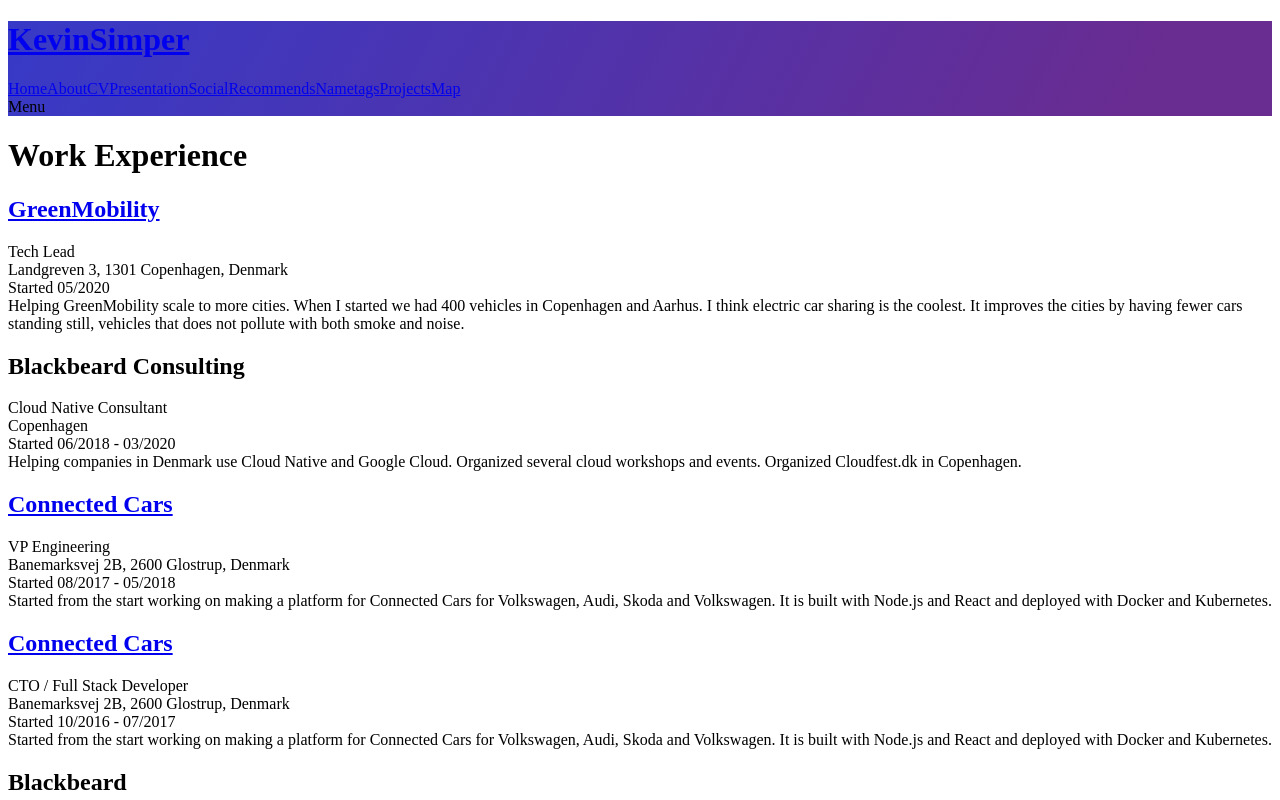
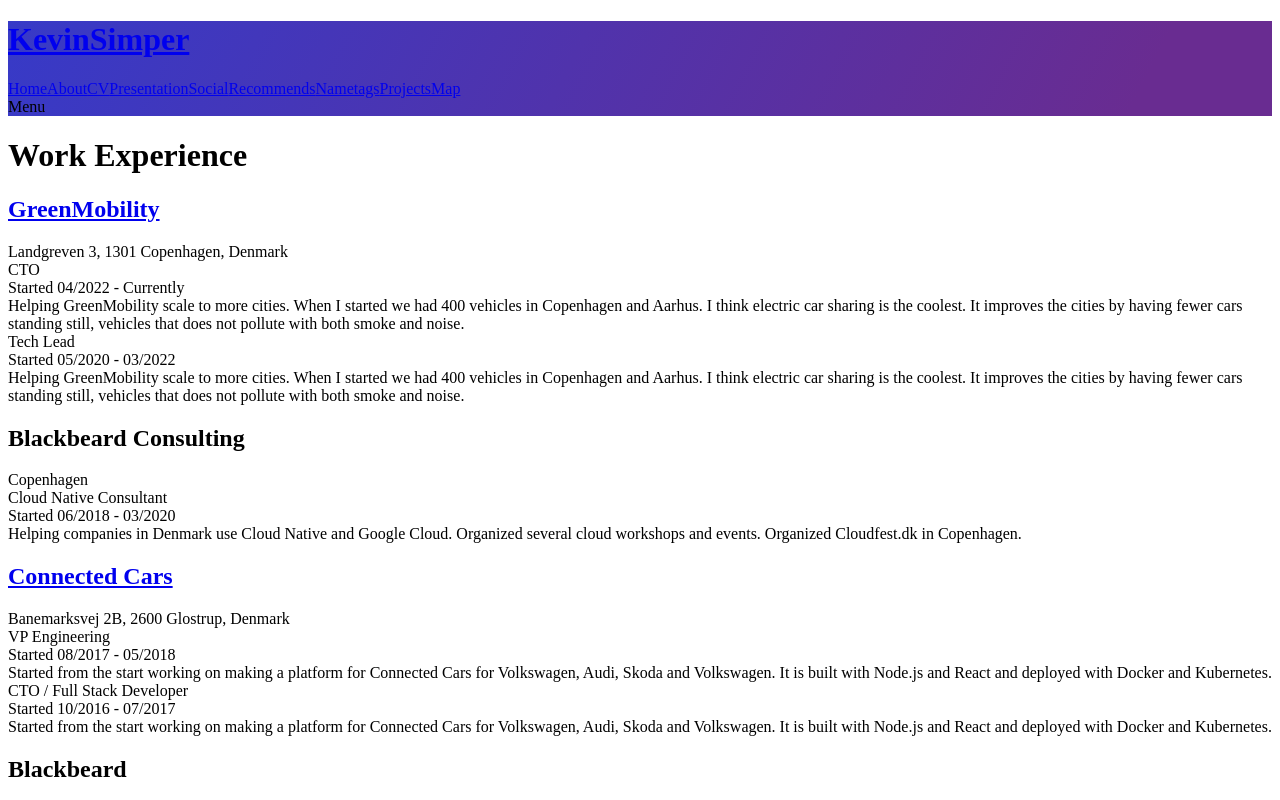
Before and after one commit to kevinsimper/kevinsimper.dk, a Next.js app: page /about/experience in a window 1280 px wide. Shown: the top 800 px of the page. Built offline with nearby package versions, Linux system fonts and the light colour scheme.

Commit message:
Improve work experience page

```diff
--- a/data/experiences.ts
+++ b/data/experiences.ts
@@ -2,14 +2,29 @@
   {
     company: 'GreenMobility',
     location: 'Landgreven 3, 1301 Copenhagen, Denmark',
+    advancements: [
+      {
+        start: '04/2022',
+        end: '',
+        title: 'CTO',
+        description: `
+          Helping GreenMobility scale to more cities. When I started we had 400 vehicles in Copenhagen and Aarhus.
+          I think electric car sharing is the coolest. It improves the cities by having fewer cars standing still,
+          vehicles that does not pollute with both smoke and noise.
+        `,
+      },
+      {
         start: '05/2020',
-    end: '',
+        end: '03/2022',
         title: 'Tech Lead',
         description: `
           Helping GreenMobility scale to more cities. When I started we had 400 vehicles in Copenhagen and Aarhus.
           I think electric car sharing is the coolest. It improves the cities by having fewer cars standing still,
           vehicles that does not pollute with both smoke and noise.
         `,
+      },
+    ],
+
     link: 'https://www.greenmobility.com/',
   },
   {
@@ -24,21 +39,23 @@
   {
     company: 'Connected Cars',
     location: 'Banemarksvej 2B, 2600 Glostrup, Denmark',
+    advancements: [
+      {
         start: '08/2017',
         end: '05/2018',
         title: 'VP Engineering',
         description:
           'Started from the start working on making a platform for Connected Cars for Volkswagen, Audi, Skoda and Volkswagen. It is built with Node.js and React and deployed with Docker and Kubernetes.',
-    link: 'https://connectedcars.io/',
       },
       {
-    company: 'Connected Cars',
-    location: 'Banemarksvej 2B, 2600 Glostrup, Denmark',
         start: '10/2016',
         end: '07/2017',
         title: 'CTO / Full Stack Developer',
         description:
           'Started from the start working on making a platform for Connected Cars for Volkswagen, Audi, Skoda and Volkswagen. It is built with Node.js and React and deployed with Docker and Kubernetes.',
+      },
+    ],
+
     link: 'https://connectedcars.io/',
   },
   {
--- a/pages/about/experience.tsx
+++ b/pages/about/experience.tsx
@@ -20,13 +20,25 @@
                 experience.company
               )}
             </h2>
-            <div>{experience.title}</div>
             <div>{experience.location}</div>
-            <div>
-              Started {experience.start}
-              {experience.end ? ' - ' + experience.end : ''}
+            <div className="space-y-2 my-2">
+              {(experience.advancements || [experience]).map((advancements) => {
+                return (
+                  <div className="flex">
+                    <div className="w-1/4">{advancements.title}</div>
+                    <div className="flex-1">
+                      <div>
+                        Started {advancements.start}
+                        {advancements.end
+                          ? ' - ' + advancements.end
+                          : ' - Currently'}
+                      </div>
+                      <div>{advancements.description}</div>
+                    </div>
+                  </div>
+                )
+              })}
             </div>
-            <div>{experience.description}</div>
           </div>
         )
       })}
```
Lines whose indentation alone changed are shown as unchanged.
